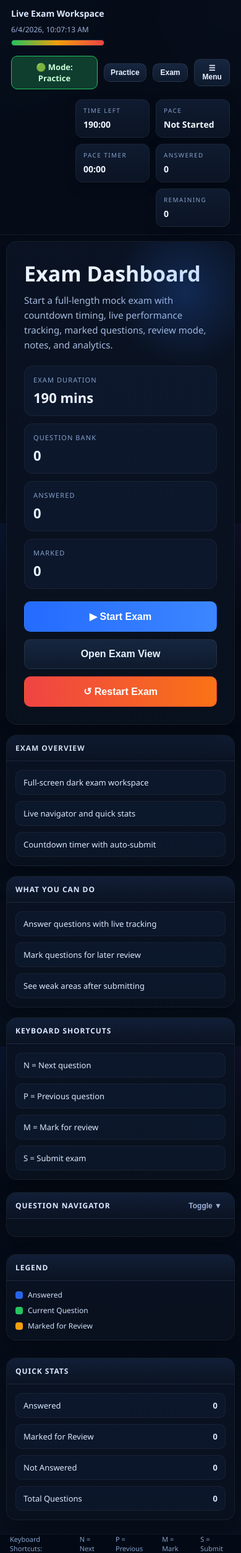
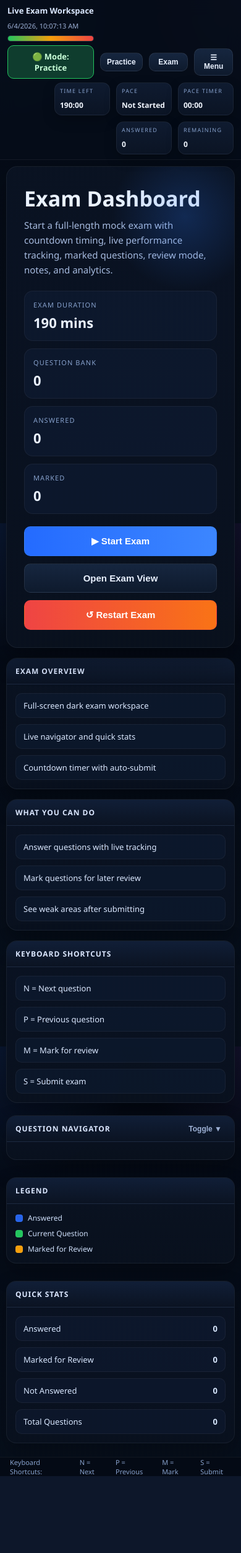
Before and after one commit to abpinedamb-cloud/cse-exam-workspace, a Flask app: page / in a window 390 px wide. Shown: the whole page at 62% size. After the commit the page ends 2381 px from the top, so only its background shows below. Run offline with Flask 3, Linux system fonts and the light colour scheme.

Commit message:
Update index.html

```diff
--- a/templates/index.html
+++ b/templates/index.html
@@ -416,6 +416,10 @@
   color:white;
   border-color:rgba(239,68,68,.35);
 }
+/* ✅ Hide menu button on desktop */
+.mobile-menu-btn {
+  display: none;
+}
 
 /* ✅ FIX ALL DROPDOWNS (NOTE TAG + NOTES FILTER) */
 #noteTagSelect,
@@ -491,6 +495,11 @@
       cursor:pointer;
       transition:.18s ease;
       box-shadow: inset 0 0 0 1px rgba(255,255,255,.04);
+	  width:100%;
+	  aspect-ratio: 1 / 1;
+	  font-size:13px;
+	  border-radius:8px;
+
     }
 
     .nav-q-btn:hover{transform:translateY(-1px)}
@@ -550,6 +559,10 @@
       max-height: 0;
       overflow: hidden;
     }
+
+	#navigatorWrapper{
+	  padding-right:6px;
+	}
 
     .toggle-btn{
       background:none;
@@ -809,10 +822,6 @@
         grid-column:1;
       }
 
-      #navigator{
-        grid-template-columns:repeat(8, 1fr);
-      }
-
       .hero-grid{
         grid-template-columns:1fr;
       }
@@ -820,59 +829,67 @@
 	/* ✅ MOBILE RESPONSIVE FIX */
 @media (max-width: 768px){
 
-  /* ✅ SWITCH TO MOBILE STACK */
+  /* ✅ SHOW MENU BUTTON ONLY ON MOBILE */
+  .mobile-menu-btn {
+    display: inline-block;
+  }
+
+  /* ✅ STACK LAYOUT ONLY ON MOBILE */
   .app-shell {
     display: flex;
     flex-direction: column;
   }
 
-  /* ✅ LEFT NAV (hidden by default, toggle via JS) */
+  /* ✅ HIDE LEFT NAV BY DEFAULT */
   .left-nav {
     display: none;
     width: 100%;
     border-right: none;
-    order: 1;
   }
 
   .left-nav.mobile-show {
     display: block;
   }
 
-  /* ✅ TOPBAR */
+  /* ✅ TOPBAR ADJUST */
   .topbar {
     flex-direction: column;
     align-items: flex-start;
-    order: 2;
+    padding: 8px 12px;
+    gap: 6px;
   }
 
-  /* ✅ MAIN CONTENT */
+  .topbar-title { font-size: 13px; }
+  .topbar-subline { font-size: 11px; }
+
+  .metric-box {
+    min-width: 90px;
+    padding: 6px 8px;
+  }
+
+  .metric-label { font-size: 9px; }
+  .metric-value { font-size: 12px; }
+
+  /* ✅ MAIN */
   .main-content {
     width: 100%;
     padding: 10px;
-    order: 3;
   }
 
   /* ✅ RIGHT PANEL */
   .right-side {
     width: 100%;
     padding: 10px;
-    order: 4;
   }
 
-  /* ✅ FOOTER */
-  .footer {
-    order: 5;
-  }
-
-  /* ✅ BUTTONS (FULL WIDTH + TOUCH FRIENDLY) */
+  /* ✅ BUTTONS */
   .btn,
   .choice-btn {
     width: 100%;
-    font-size: 16px;
+    font-size: 15px;
     padding: 14px;
   }
 
-  /* ✅ STACK CONTROLS */
   .main-controls {
     flex-direction: column;
     align-items: stretch;
@@ -882,20 +899,18 @@
     width: 100%;
   }
 
-  /* ✅ QUESTION TEXT */
+  /* ✅ QUESTION */
   #question {
     font-size: 20px;
-    line-height: 1.5;
   }
 
-  /* ✅ NAVIGATOR GRID */
+  /* ✅ NAVIGATOR */
   #navigator {
     grid-template-columns: repeat(5, 1fr);
   }
 
-  /* ✅ LIMIT NAVIGATOR HEIGHT */
   .navigator-expanded {
-    max-height: 200px;
+    max-height: 220px;
     overflow-y: auto;
   }
 
@@ -904,17 +919,17 @@
     overflow: hidden;
   }
 
-  /* ✅ CARDS FULL WIDTH */
+  /* ✅ CARDS */
   .result-card {
     max-width: 100%;
   }
 
-  /* ✅ SIDE PANEL SPACING */
+  /* ✅ SPACING */
   .side-card {
     margin-bottom: 12px;
   }
 
-  /* ✅ NOTES PANEL */
+  /* ✅ NOTES */
   #savedNotesWrapper {
     max-height: 200px !important;
   }
@@ -923,7 +938,7 @@
     min-height: 160px;
   }
 
-  /* ✅ CANVAS FIX */
+  /* ✅ CHART */
   canvas {
     width: 100% !important;
     height: auto !important;
@@ -1050,7 +1065,7 @@
       Exam
     </button>
 
-	<button class="btn btn-dark"
+	<button class="btn btn-dark mobile-menu-btn"
         onclick="toggleMobileNav()"
         style="padding:7px 10px; font-size:12px;">
 ☰ Menu
```
